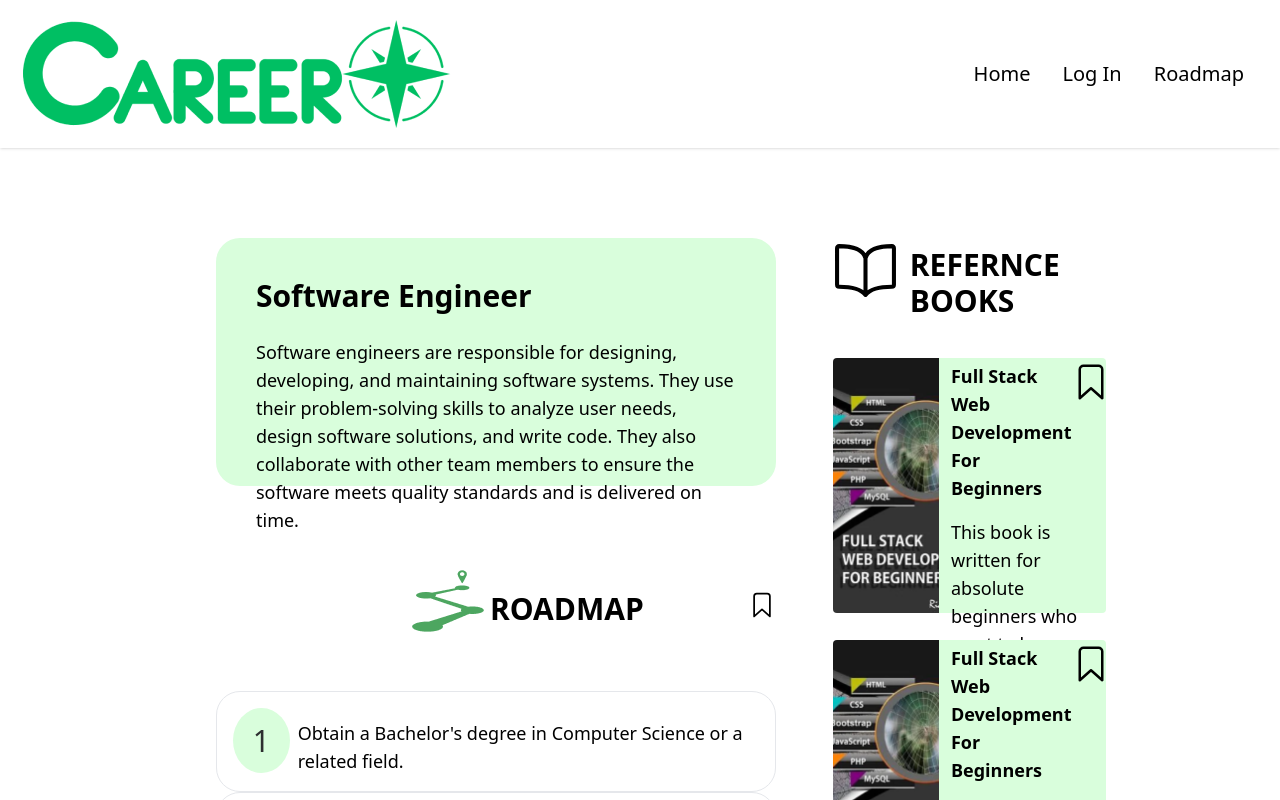
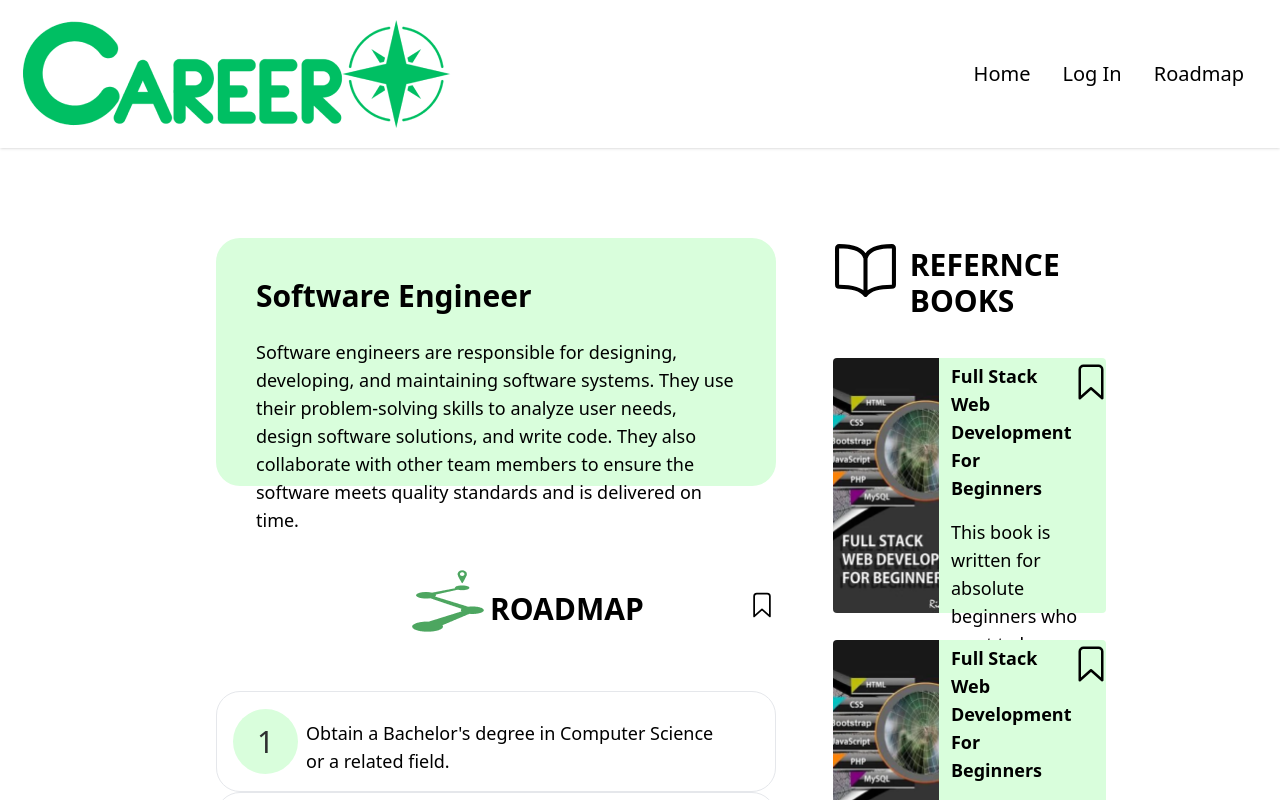
Before and after one commit to PekaVengers/CareerCompass, a React (Vite) app in the folder client/: page /roadmap-detail in a window 1280 px wide. Shown: the top 800 px of the page. Built offline with nearby package versions, Linux system fonts and the light colour scheme; no server answers; a web font is replaced by a local one.

Commit message:
fix: roadmap step style

```diff
--- a/client/src/components/RoadmapStep.jsx
+++ b/client/src/components/RoadmapStep.jsx
@@ -1,10 +1,10 @@
 export default function RoadmapStep(props){
     return (
-        <div className="container flex rounded-3xl gap-2 p-4 border ">
+        <div className="container flex items-center rounded-3xl gap-2 p-4 border ">
             <div className="number rounded-[50%] bg-[#D9FEDC] text-3xl text-[#2D2F30] p-2 w-[65px] h-[65px] flex justify-center items-center">
                 {props.number}
             </div>
-            <div className="desc text-lg mt-[11px]">
+            <div className="desc max-w-[80%] text-lg mt-[11px]">
                 {props.content}
             </div>
         </div>
```
